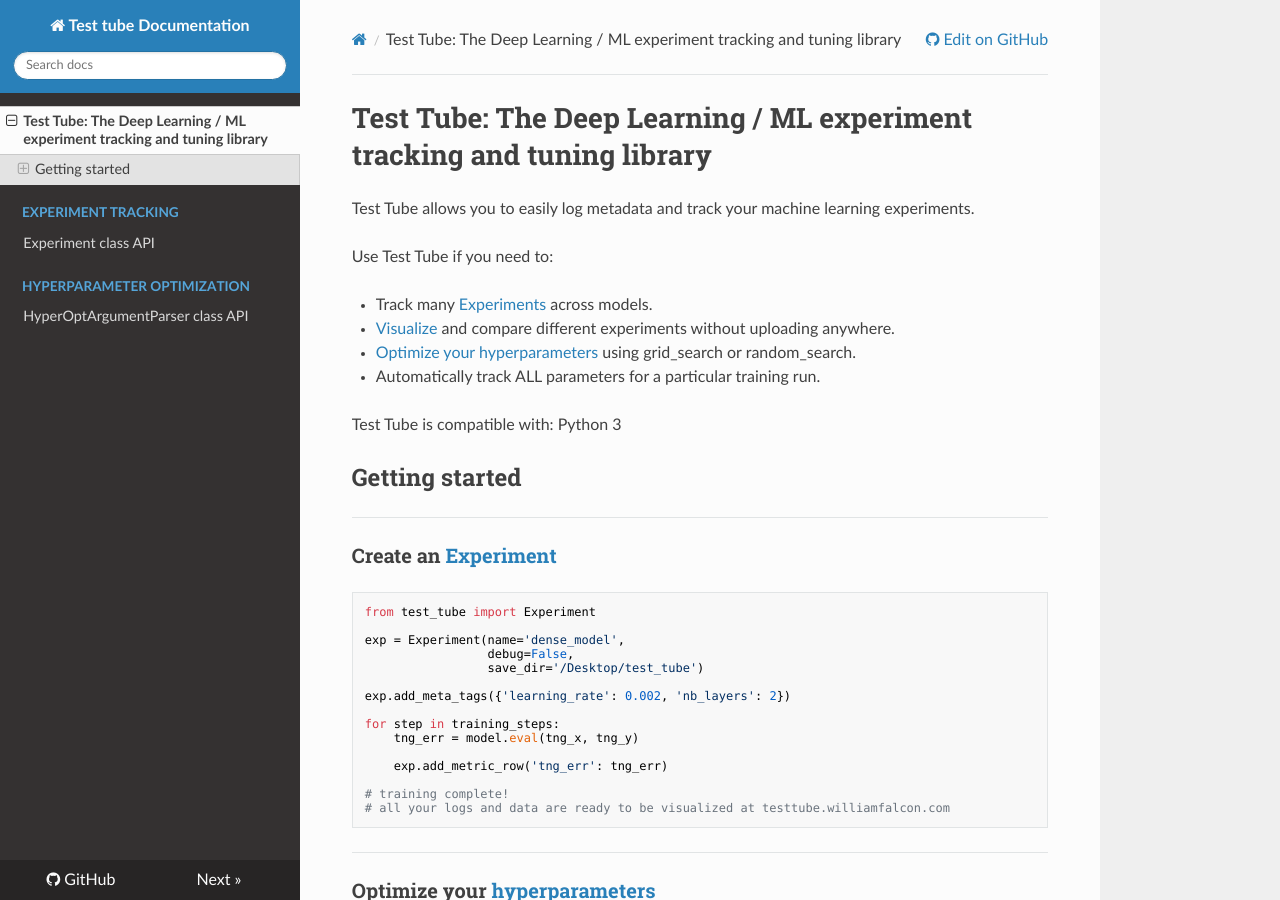
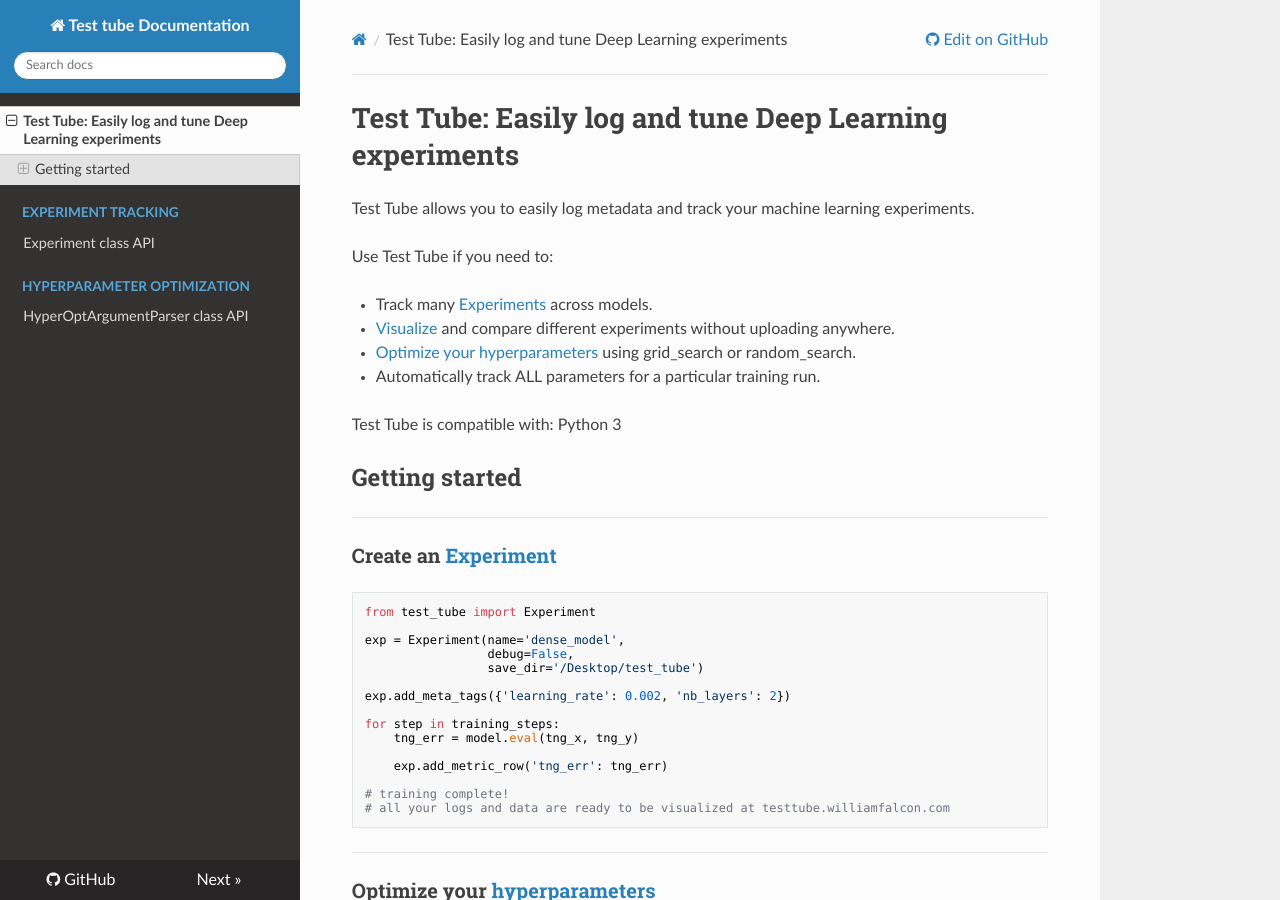
Before and after one commit to williamFalcon/test-tube, an MkDocs documentation site: the page built from docs/index.md, in a window 1280 px wide and 900 px high. Built offline with MkDocs 1.6.1, drawn with Linux system fonts in a browser that asks for light colours; nearby versions of some CDN libraries.

Commit message:
updated docs

```diff
--- a/docs/index.md
+++ b/docs/index.md
@@ -1,4 +1,4 @@
-# Test Tube: The Deep Learning / ML experiment tracking and tuning library
+# Test Tube: Easily log and tune Deep Learning experiments
 
 Test Tube allows you to easily log metadata and track your machine learning experiments.
 
```
Also changed, not shown: README.md (line endings or trailing spaces).
